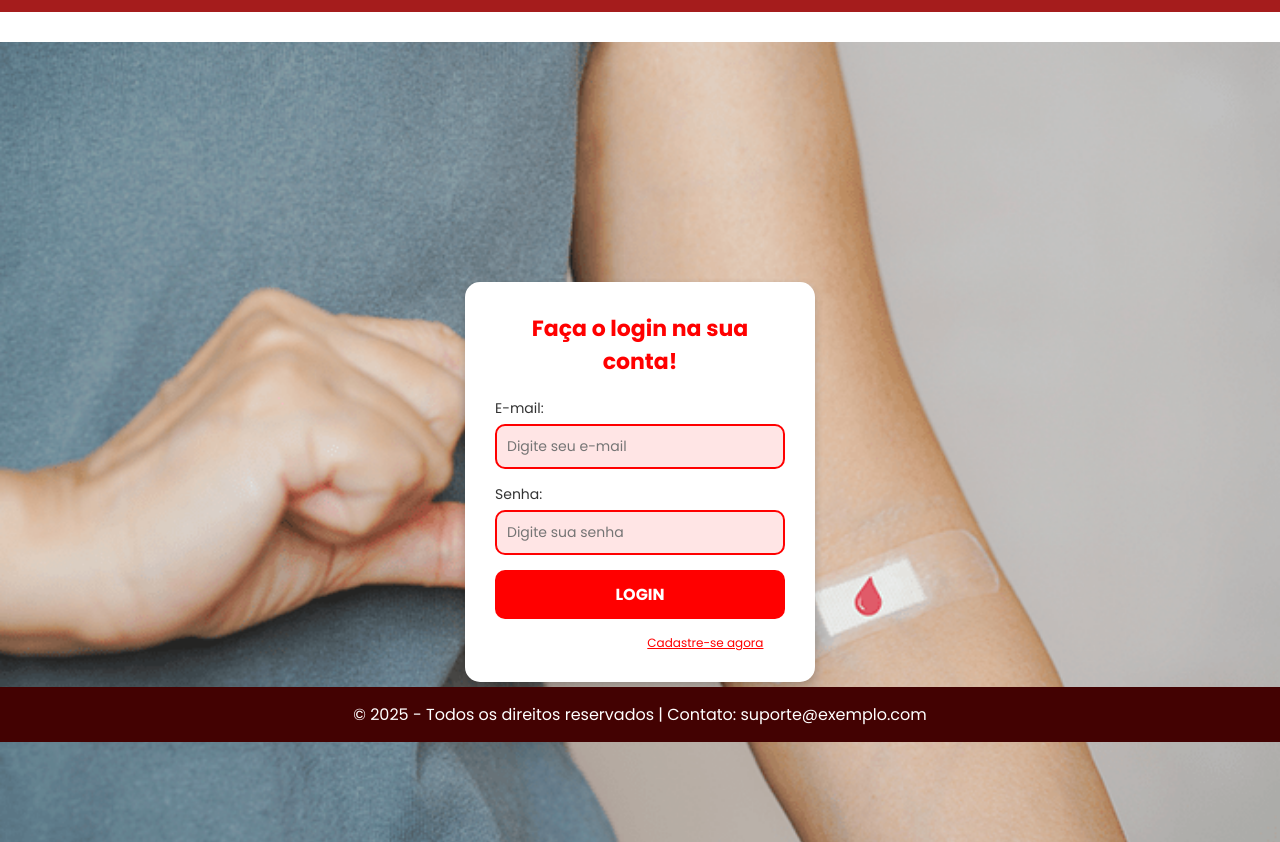
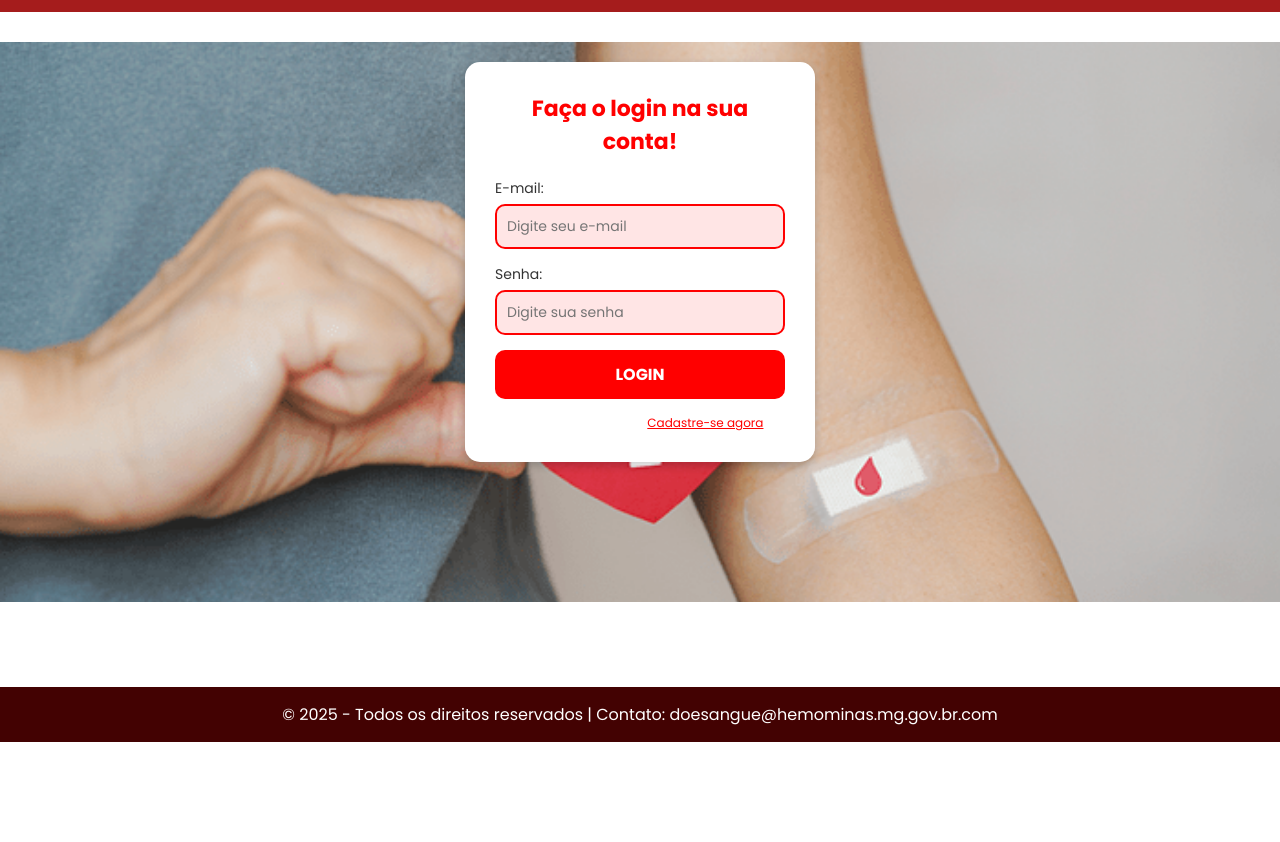
Before and after one commit to carloscjm/projeto_extensao_doa_sangue, a plain HTML site: page login.html in a window 1280 px wide. Shown: the part 58-900 px from the top of the page. After the commit the page ends 800 px from the top, so only its background shows below. Drawn offline with Linux system fonts and the light colour scheme; files whose address does not match are found by name.

Commit message:
ajustes finais

```diff
--- a/assets/css/login.css
+++ b/assets/css/login.css
@@ -6,6 +6,7 @@
     text-align: center;
     width: 350px;
     margin-top: 80px;
+    margin-bottom: 200px;
 }
 
 .login-container h2 {
--- a/header.html
+++ b/header.html
@@ -16,7 +16,7 @@
     </nav>
     <div class="user-menu-container" id="userMenu">
         <div class="profile-button" id="profileButton">
-            <img src="https://i.pravatar.cc/50" alt="Foto do Usuário">
+            <img src="assets/img/perfil.png" alt="Foto do Usuário">
         </div>
 
         <ul class="submenu" id="profileSubmenu">
--- a/login.html
+++ b/login.html
@@ -23,7 +23,7 @@
         });
     </script>
 
-    <div class="container">
+    <div class="container" style="height: 70vh!important;">
         <div class="login-container">
             <h2>Faça o login na sua conta!</h2>
             <form id="loginForm">
@@ -40,7 +40,7 @@
     </div>
 
     <footer>
-        &copy; 2025 - Todos os direitos reservados | Contato: suporte@exemplo.com
+        &copy; 2025 - Todos os direitos reservados | Contato: doesangue@hemominas.mg.gov.br.com
     </footer>
 
     <script >
```
Also changed, not shown: cadastra_demanda.html (+1 -1 lines), cadastro.html (+2 -2 lines), como_doar.html (+1 -1 lines), demanda_detalhe.html (+2 -2 lines), index.html (+1 -1 lines), noticias.html (+1 -1 lines), quem_somos.html (+1 -1 lines), assets/img/perfil.png (added).
